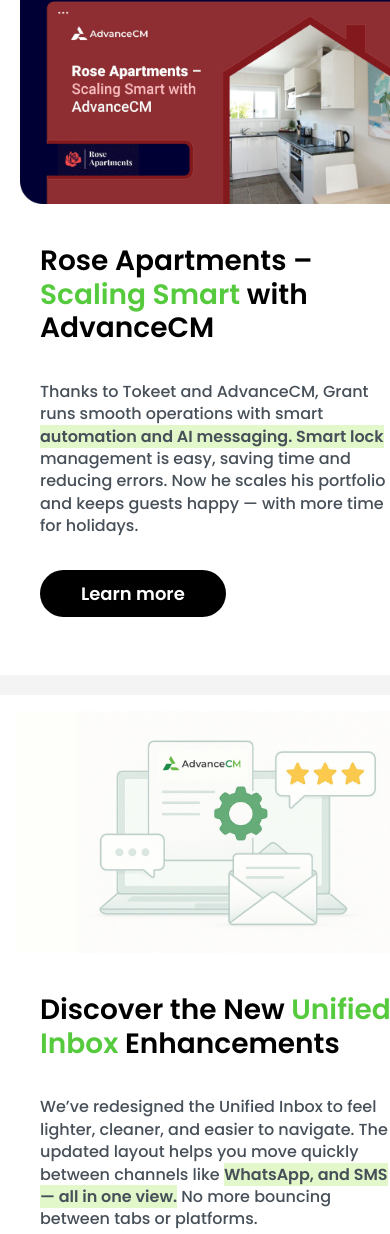
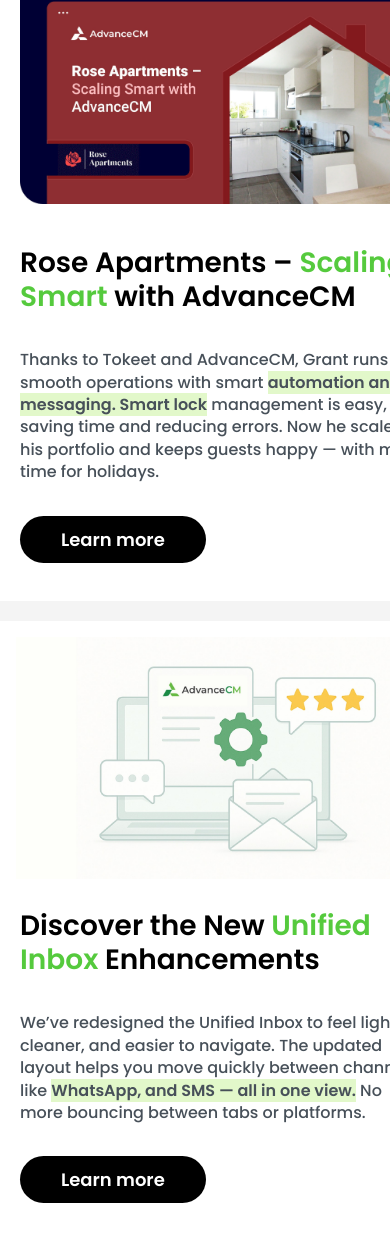
Before and after one commit to keshurgojiya/Advance-CM-Third-Template, a plain HTML site: page index.html in a window 390 px wide. Shown: the part 1075-2309 px from the top of the page. Drawn offline with Linux system fonts and the light colour scheme.

Commit message:
Update spacing

```diff
--- a/index.html
+++ b/index.html
@@ -201,7 +201,7 @@
                                     </td>
                                 </tr>
                                 <tr>
-                                    <td class="mobile-padding" style="padding-top: 22px;">
+                                    <td style="padding-top: 22px;">
                                         <h1 class="mobile-title"
                                             style="margin: 0 0 20px 0; font-size: 37px; font-weight: 600; color: #000000; line-height: 50px;">
                                             Rose Apartments – <span style="color: #55CA3D;">Scaling Smart</span> with
@@ -242,7 +242,7 @@
                                 <tbody>
 
                                     <tr>
-                                        <td class="mobile-padding" style="padding-top: 10px;">
+                                        <td style="padding-top: 10px;">
                                             <h1 class="mobile-title"
                                                 style="margin: 0 0 20px 0; font-size: 37px; font-weight: 600; color: #000000; line-height: 50px;">
                                                 Discover the New <span style="color: #55CA3D;">Unified Inbox</span>
```
